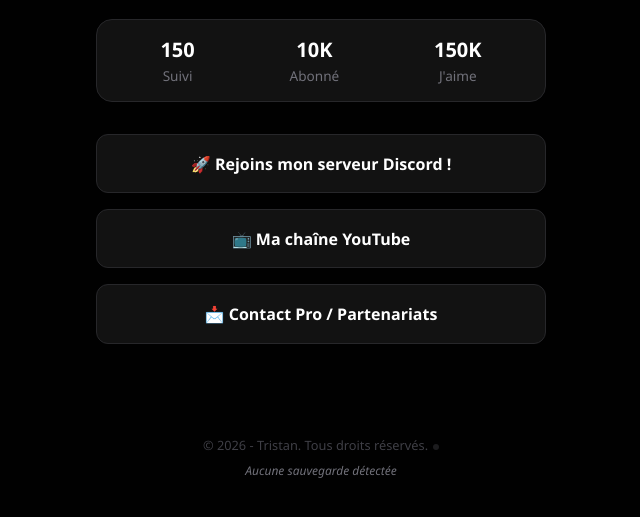
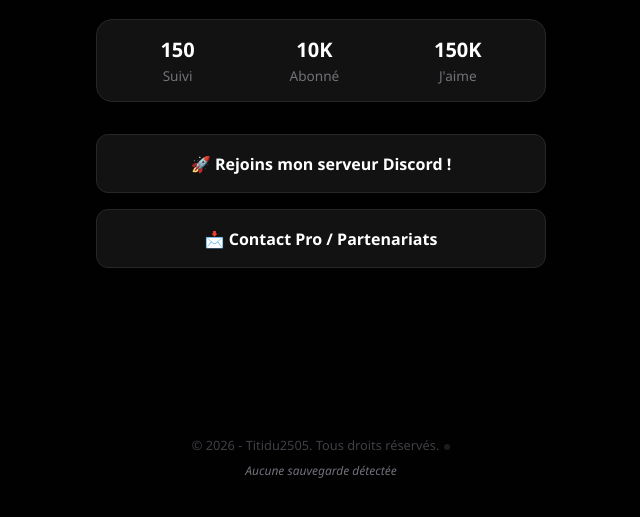
Before and after one commit to Ti-ti25/reseaux-titidu2505, a plain HTML site: page index.html in a window 1280 px wide. Shown: the part 233-750 px from the top of the page, without its empty margins (319-959 px from the left). Drawn offline with Linux system fonts and the light colour scheme.

Commit message:
Update index.html

```diff
--- a/index.html
+++ b/index.html
@@ -3,7 +3,7 @@
 <head>
     <meta charset="UTF-8">
     <meta name="viewport" content="width=device-width, initial-scale=1.0">
-    <title>Tristan | Communauté TikTok</title>
+    <title>Titidu2505 | Communauté TikTok</title>
     <style>
         :root {
             --bg-color: #010101;
@@ -126,7 +126,7 @@
         <div class="links-container" id="links-wrapper"></div>
 
         <footer>
-            <p>&copy; 2026 - Tristan. Tous droits réservés.<a href="admin.html" class="secret-admin-btn"></a></p>
+            <p>&copy; 2026 - Titidu2505. Tous droits réservés.<a href="admin.html" class="secret-admin-btn"></a></p>
             <p class="last-update" id="view-date">Aucune sauvegarde détectée</p>
         </footer>
     </div>
@@ -134,7 +134,6 @@
     <script>
         const boutonsParDefaut = [
             { texte: "🚀 Rejoins mon serveur Discord !", url: "https://discord.gg/tonlink" },
-            { texte: "📺 Ma chaîne YouTube", url: "https://youtube.com/" },
             { texte: "📩 Contact Pro / Partenariats", url: "contact.html" }
         ];
 
```
